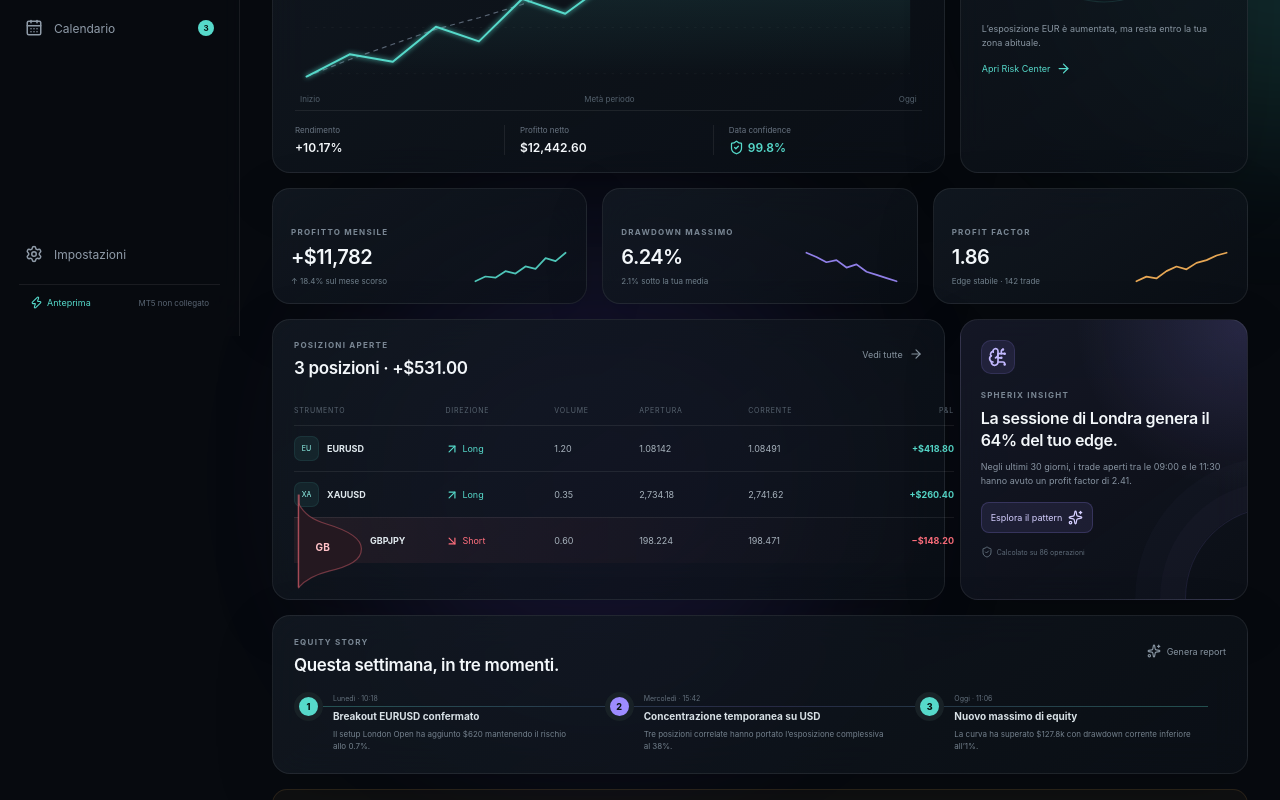
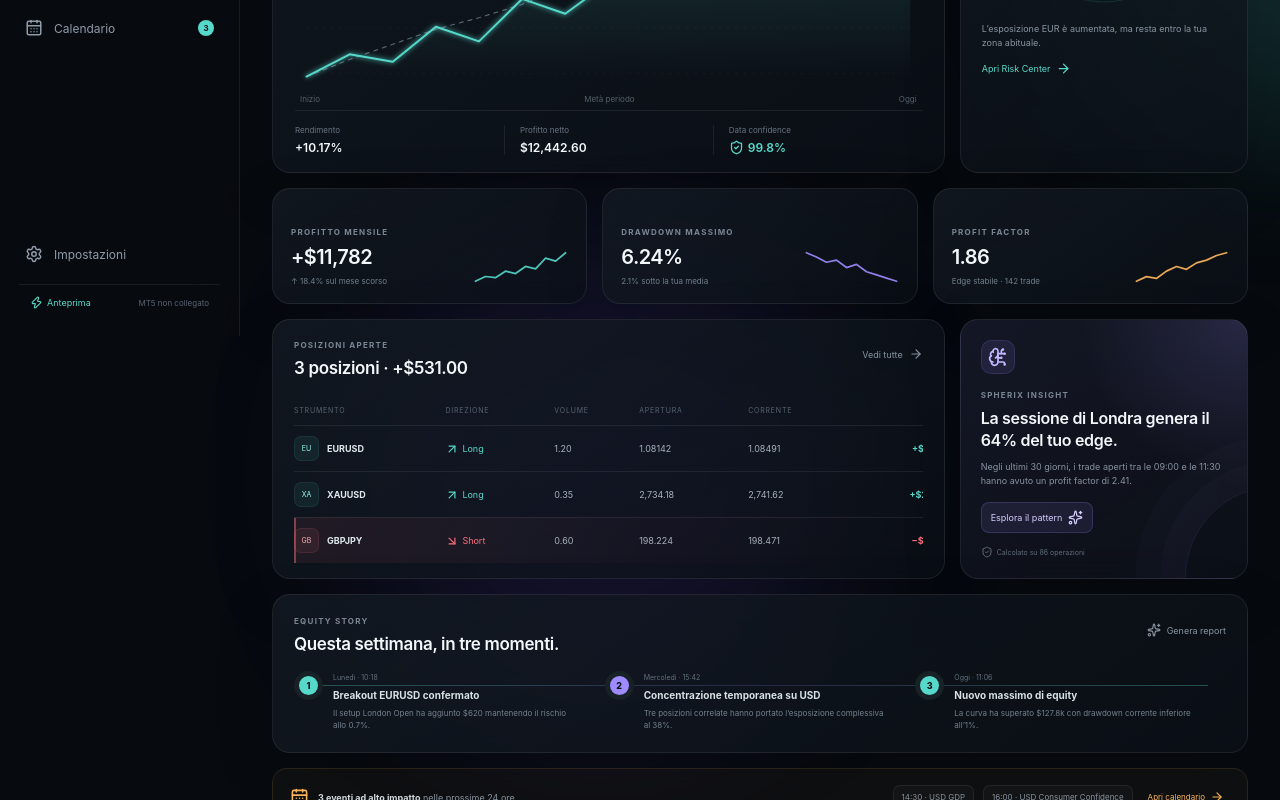
Before and after one commit to emil2699-lab/BlueSpherix, a Next.js app: page / in a window 1280 px wide. Shown: the part 464-1264 px from the top of the page. Built offline with nearby package versions, Linux system fonts and the light colour scheme.

Commit message:
revert: restore original negative position marker

```diff
--- a/app/globals.css
+++ b/app/globals.css
@@ -129,7 +129,7 @@ nav button b { margin-left: auto; font-size: 8px; color: #091110; background: va
 .section-head { margin-bottom: 17px; }
 .quiet-button { color: #8794a0; padding: 7px 0; }
 .quiet-button:hover { color: var(--aqua); }
-.position-table { width: 100%; padding-bottom: 26px; overflow: visible; }
+.position-table { width: 100%; overflow-x: auto; }
 .table-row { min-width: 660px; display: grid; grid-template-columns: 1.25fr .9fr .7fr .9fr .9fr .8fr; align-items: center; min-height: 46px; border-top: 1px solid var(--stroke); color: #a7b2bc; font-size: 9px; }
 .table-header { min-height: 30px; border-top: 0; color: #586470; text-transform: uppercase; font-size: 7px; letter-spacing: .8px; }
 .table-row > *:last-child { text-align: right; }
@@ -287,14 +287,8 @@ button:focus-visible, a:focus-visible, input:focus-visible { outline: 2px solid
 .negative-surface { background: radial-gradient(circle at 100% 0%, rgba(255,111,125,.11), transparent 58%), linear-gradient(145deg, rgba(30,21,28,.9), rgba(16,17,24,.8)); border-color: rgba(255,111,125,.22); box-shadow: inset 0 1px rgba(255,170,178,.025), 0 18px 60px rgba(70,6,18,.09); }
 .negative-surface.negative-strong { background: radial-gradient(circle at 100% 0%, rgba(255,111,125,.2), transparent 62%), linear-gradient(145deg, rgba(38,20,28,.94), rgba(17,16,23,.84)); border-color: rgba(255,111,125,.34); box-shadow: inset 0 1px rgba(255,170,178,.05), 0 18px 65px rgba(85,4,18,.16); }
 .negative-surface .analytics-icon { color: var(--red); background: rgba(255,111,125,.11); border-color: rgba(255,111,125,.2); }
-.negative-row { position: relative; background: linear-gradient(90deg, rgba(255,111,125,.075), rgba(255,111,125,.018) 58%, transparent); }
-.negative-row .symbol { position: relative; overflow: visible; }
-.negative-row .symbol strong { margin-left: 76px; position: relative; z-index: 2; }
-.loss-bubble { width: 76px; height: 96px; position: absolute; left: 0; top: 50%; z-index: 1; transform: translateY(-50%); pointer-events: none; }
-.loss-bubble svg { width: 100%; height: 100%; display: block; overflow: visible; }
-.loss-bubble line { stroke: rgba(255,111,125,.58); stroke-width: 2; vector-effect: non-scaling-stroke; }
-.loss-bubble path { fill: #241820; stroke: rgba(255,111,125,.38); stroke-width: 1.2; vector-effect: non-scaling-stroke; }
-.loss-bubble text { fill: #ffc1c7; font-size: 13px; font-weight: 700; text-anchor: middle; dominant-baseline: middle; }
+.negative-row { background: linear-gradient(90deg, rgba(255,111,125,.075), rgba(255,111,125,.018) 58%, transparent); box-shadow: inset 2px 0 rgba(255,111,125,.45); }
+.negative-row .symbol i { color: #ffb0b8; background: rgba(255,111,125,.08); border-color: rgba(255,111,125,.12); }
 @media (max-width: 1150px) { .portfolio-main { grid-template-columns: 1fr; } .account-grid { grid-template-columns: 1fr; } }
 @media (max-width: 800px) { .portfolio-totals { grid-template-columns: 1fr; } .portfolio-toolbar { align-items: flex-start; flex-direction: column; } .comparison-card, .allocation-card { padding: 18px; } }
 
@@ -306,7 +300,6 @@ button:focus-visible, a:focus-visible, input:focus-visible { outline: 2px solid
   .hero-grid, .lower-grid { grid-template-columns: minmax(0,1.7fr) minmax(245px,.8fr); }
   .equity-value { align-items: flex-start; flex-direction: column; gap: 5px; }
   .legend span { display: none; }
-  .position-table { overflow-x: auto; }
   .analytics-kpis { grid-template-columns: 1fr 1fr; }
   .analytics-main, .analytics-secondary { grid-template-columns: 1fr; }
   .dna-card { grid-template-columns: 1fr; }
--- a/app/page.tsx
+++ b/app/page.tsx
@@ -225,13 +225,7 @@ export default function Home() {
               <div className="section-head"><div><p className="eyebrow">Posizioni aperte</p><h2>3 posizioni · +$531.00</h2></div><button className="quiet-button">Vedi tutte <ArrowRight size={14} /></button></div>
               <div className="position-table">
                 <div className="table-row table-header"><span>Strumento</span><span>Direzione</span><span>Volume</span><span>Apertura</span><span>Corrente</span><span>P&amp;L</span></div>
-                {positions.map((position) => <div className={`table-row ${position.trend === "down" ? "negative-row" : ""}`} key={position.symbol}>
-                  <span className="symbol">
-                    {position.trend === "down" ? <span className="loss-bubble" aria-hidden="true"><svg viewBox="0 0 92 124"><line x1="3" y1="2" x2="3" y2="122" /><path d="M3 14 C10 27 20 34 39 40 C69 49 84 59 84 72 C84 87 68 95 42 101 C22 106 10 114 3 122 Z" /><text x="34" y="72">{position.symbol.slice(0, 2)}</text></svg></span> : <i>{position.symbol.slice(0, 2)}</i>}
-                    <strong>{position.symbol}</strong>
-                  </span>
-                  <span className={position.side === "Long" ? "long" : "short"}>{position.side === "Long" ? <ArrowUpRight size={14} /> : <ArrowDownRight size={14} />}{position.side}</span><span>{position.volume}</span><span>{position.open}</span><span>{position.current}</span><strong className={position.trend}>{position.pnl}</strong>
-                </div>)}
+                {positions.map((position) => <div className={`table-row ${position.trend === "down" ? "negative-row" : ""}`} key={position.symbol}><span className="symbol"><i>{position.symbol.slice(0, 2)}</i><strong>{position.symbol}</strong></span><span className={position.side === "Long" ? "long" : "short"}>{position.side === "Long" ? <ArrowUpRight size={14} /> : <ArrowDownRight size={14} />}{position.side}</span><span>{position.volume}</span><span>{position.open}</span><span>{position.current}</span><strong className={position.trend}>{position.pnl}</strong></div>)}
               </div>
             </article>
 
```
